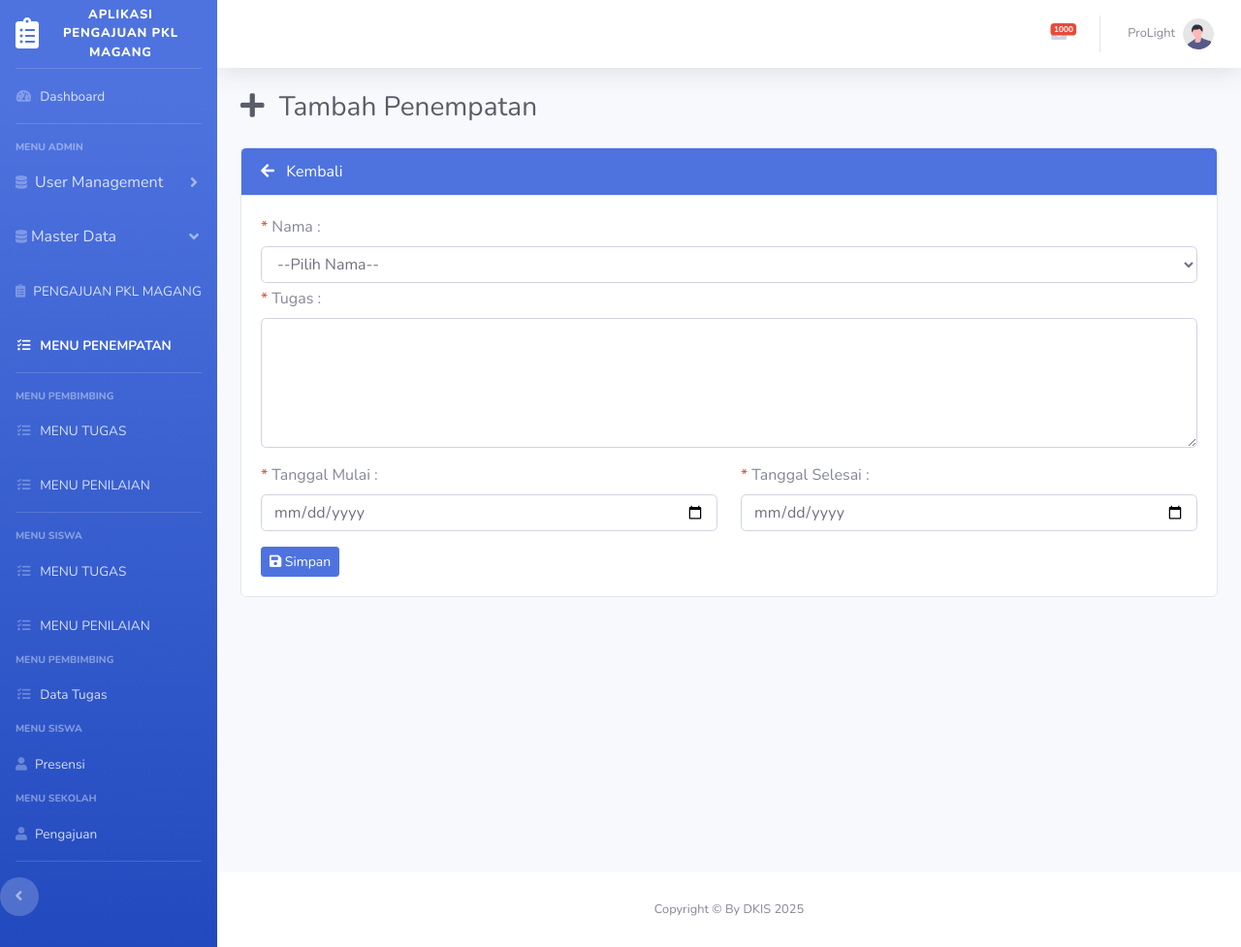
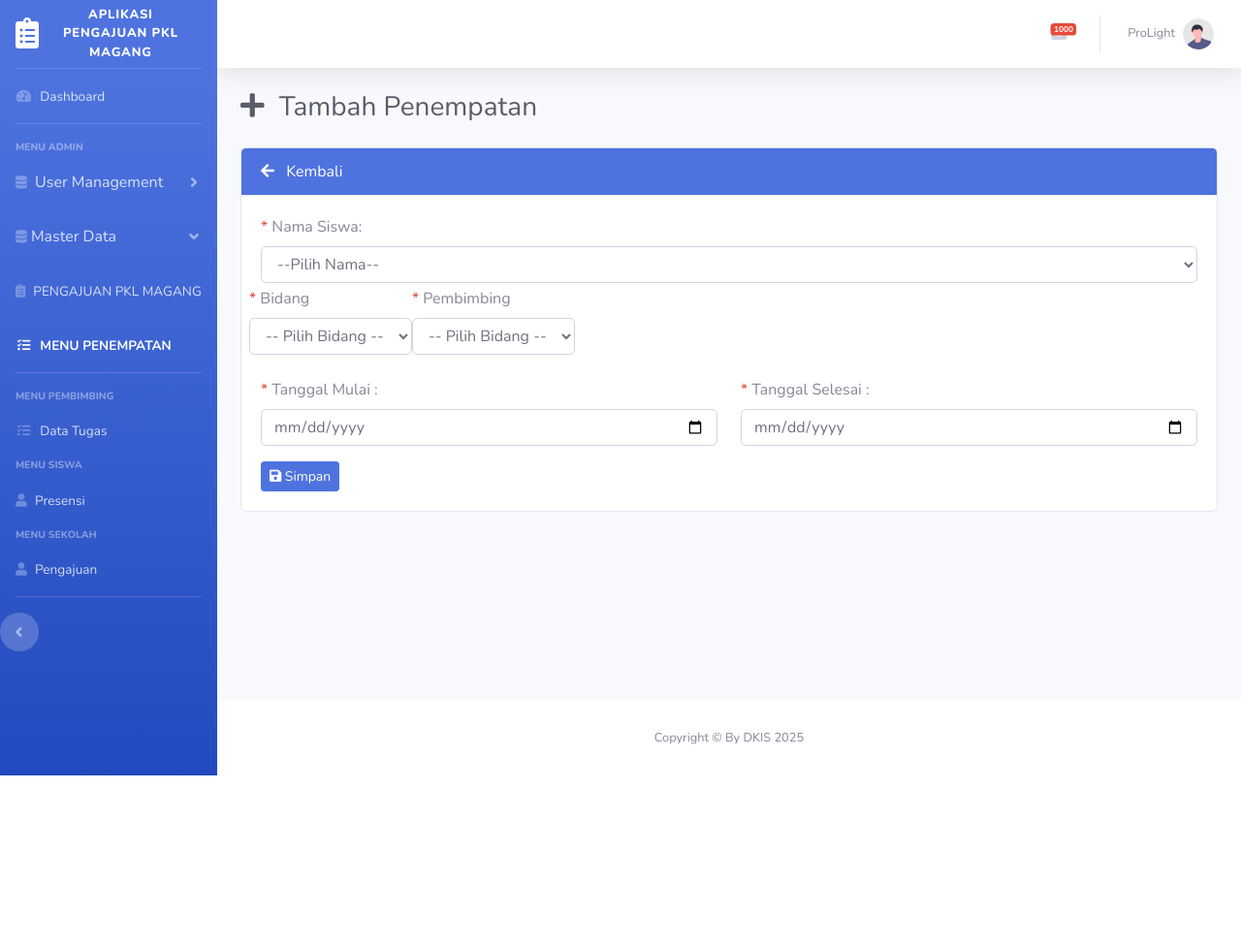
Before and after one commit to drian-syah/project-pkl, a Laravel app: page /admin/penempatan/create in a window 1280 px wide. Shown: the whole page at 97% size. After the commit the page ends 800 px from the top, so only its background shows below. Run offline with Laravel 12, Linux system fonts and the light colour scheme; a user stored in the database is signed in; data comes from the database, SQL or seed files in the repository; data that the repository does not hold is empty; style sheets or scripts are compiled from the project's sources; some libraries are stand-ins or nearby versions.

Commit message:
push revisi presentasi

```diff
--- a/app/Http/Controllers/AdminTambahSiswaController.php
+++ b/app/Http/Controllers/AdminTambahSiswaController.php
@@ -58,6 +58,6 @@ class AdminTambahSiswaController extends Controller
             'jurusan' => $request['jurusan'],
             'foto' => $foto
         ]);
-        return redirect()->route('adminPengajuanSiswaForm', $request->pengajuan_id)->with('success', 'Siswa berhasil didaftarkan.');
+        return redirect()->route('pengajuan', $request->pengajuan_id)->with('success', 'Siswa berhasil didaftarkan.');
     }
 }
--- a/app/Http/Controllers/JabatanController.php
+++ b/app/Http/Controllers/JabatanController.php
@@ -35,7 +35,7 @@ class JabatanController extends Controller
             'nama_jabatan' => $validated['nama_jabatan'],
             'created_id' => auth()->id(),
         ]);
-        return redirect()->route('tambahJabatan')->with('success', 'Jabatan Berhasil Ditambahkan.');
+        return redirect()->route('daftarJabatan')->with('success', 'Jabatan Berhasil Ditambahkan.');
     }
 
     public function edit($id)
--- a/resources/views/admin/data_bidang/tambah_bidang/index.blade.php
+++ b/resources/views/admin/data_bidang/tambah_bidang/index.blade.php
@@ -39,7 +39,7 @@
                 </div>
             </div>
             <button type="submit" class="btn btn-primary btn-sm">
-                Kirim
+                Simpan
             </button>
 
         </form>
--- a/resources/views/admin/penempatan/create.blade.php
+++ b/resources/views/admin/penempatan/create.blade.php
@@ -20,7 +20,7 @@
                     <div class="col-xl-12 mb-1">
                         <label class="form-label">
                             <span class="text-danger">*</span>
-                            Nama :</label>
+                            Nama Siswa:</label>
                             <select name="user_id" class="form-control @error('user_id') is-invalid @enderror">
                             <option selected disabled>--Pilih Nama--</option>
                             @foreach ($penempatan as $item)
@@ -33,18 +33,34 @@
                         </small>
                     @enderror
                     </div>
-                <div class="col-xl-12 mb-2">
-
-                    <label class="form-label">
-                        <span class="text-danger">*</span>
-                        Tugas :</label>
-                        <textarea name="tugas" rows="5" class="form-control  @error('tugas') is-invalid @enderror"></textarea>
-                    @error('tugas')
-                    <small class="text-danger">
-                        {{ $message }}
-                    </small>
-                @enderror
-                </div>
+                    <div class="mb-3">
+                        <label class="form-label">
+                            <span class="text-danger">*</span> Bidang
+                        </label>
+                        <select name="bidang_id" class="form-control @error('bidang_id') is-invalid @enderror">
+                            <option selected disabled>-- Pilih Bidang --</option>
+                            @foreach ($bidang as $item)
+                                <option value="{{ $item->id }}">{{ $item->nama }}</option>
+                            @endforeach
+                        </select>
+                        @error('bidang_id')
+                            <small class="text-danger">{{ $message }}</small>
+                        @enderror
+                    </div>
+                    <div class="mb-3">
+                        <label class="form-label">
+                            <span class="text-danger">*</span> Pembimbing
+                        </label>
+                        <select name="bidang_id" class="form-control @error('bidang_id') is-invalid @enderror">
+                            <option selected disabled>-- Pilih Bidang --</option>
+                            @foreach ($bidang as $item)
+                                <option value="{{ $item->id }}">{{ $item->nama }}</option>
+                            @endforeach
+                        </select>
+                        @error('bidang_id')
+                            <small class="text-danger">{{ $message }}</small>
+                        @enderror
+                    </div>
             </div>
 
             <div class="row mb-2">
--- a/resources/views/component/sidebar.blade.php
+++ b/resources/views/component/sidebar.blade.php
@@ -126,13 +126,13 @@
                 <!-- Divider -->
                 <hr class="sidebar-divider">
 
-                <div class="sidebar-heading">
+                {{-- <div class="sidebar-heading">
                     MENU PEMBIMBING
-                </div>
+                </div> --}}
 
 
                 <!-- Nav Item - Tables -->
-                <li class="nav-item {{ $menuAdminPembimbingTugas ?? '' }}">
+                {{-- <li class="nav-item {{ $menuAdminPembimbingTugas ?? '' }}">
                     <a class="nav-link" href="{{ route('tugas') }}">
                         <i class="fas fa-fw fa-tasks"></i>
                         <span>MENU TUGAS</span>
@@ -144,18 +144,18 @@
                         <i class="fas fa-fw fa-tasks"></i>
                         <span>MENU PENILAIAN</span>
                     </a>
-                </li>
+                </li> --}}
 
                 <!-- Divider -->
-                <hr class="sidebar-divider">
+                {{-- <hr class="sidebar-divider"> --}}
 
-                <div class="sidebar-heading">
+                {{-- <div class="sidebar-heading">
                     MENU SISWA
-                </div>
+                </div> --}}
 
 
                 <!-- Nav Item - Tables -->
-                <li class="nav-item {{ $menuAdminSiswaPresensi ?? '' }}">
+                {{-- <li class="nav-item {{ $menuAdminSiswaPresensi ?? '' }}">
                     <a class="nav-link" href="{{ route('tugas') }}">
                         <i class="fas fa-fw fa-tasks"></i>
                         <span>MENU TUGAS</span>
@@ -167,7 +167,7 @@
                         <i class="fas fa-fw fa-tasks"></i>
                         <span>MENU PENILAIAN</span>
                     </a>
-                </li>
+                </li> --}}
             @endcan
             @can('isPembimbing')
                 <!-- Heading -->
--- a/resources/views/welcome.blade.php
+++ b/resources/views/welcome.blade.php
@@ -76,6 +76,7 @@
           <div class="col-lg-6 order-2 order-lg-1 d-flex flex-column justify-content-center" data-aos="fade-up">
             <h1 class="mb-3">SIPKM</h1>
             <p>Sistem Informasi Pengajuan Pkl-Magang</p>
+            <p>Sistem Informasi Pengajuan PKL–Magang adalah aplikasi (biasanya berbasis web) yang digunakan oleh siswa, guru, dan instansi untuk mengatur proses pengajuan Praktik Kerja Lapangan (PKL) atau Magang secara digital.</p>
             <div class="d-flex">
               @auth
               <a href="{{ route('dashboard') }}" class="btn-get-started">Dashboard</a>
@@ -146,7 +147,7 @@
       <div class="container section-title" data-aos="fade-up">
         <span>Kontak</span>
         <h2>Kontak</h2>
-        <p>Jika Terjadi Masalah Silahkan Hubungi Atau Telusuri Di Bawah Ini!!</p>
+        <p>Apabila Anda mengalami kendala dalam penggunaan sistem, silakan menghubungi pihak terkait atau menelusuri informasi yang tersedia pada bagian berikut. Tim kami akan berupaya memberikan bantuan secepat dan sebaik mungkin.</p>
       </div><!-- End Section Title -->
 
       <div class="container" data-aos="fade-up" data-aos-delay="100">
@@ -180,7 +181,7 @@
                 </div>
               </div><!-- End Info Item -->
 
-              <iframe src="https://www.google.com/maps/embed?pb=!1m18!1m12!1m3!1d15849.964553769358!2d108.5589887121199!3d-6.709755387518452!2m3!1f0!2f0!3f0!3m2!1i1024!2i768!4f13.1!3m3!1m2!1s0x2e6ee267cb8474b3%3A0x73c7df4620b5d915!2sAlun%20Alun%20Kejaksan%20Cirebon!5e0!3m2!1sen!2sid!4v1757863423171!5m2!1sen!2sid" frameborder="0" style="border:0; width: 100%; height: 270px;" allowfullscreen="" loading="lazy" referrerpolicy="no-referrer-when-downgrade"></iframe>
+              <iframe src="https://www.google.com/maps/embed?pb=!1m18!1m12!1m3!1d3962.335604178755!2d108.55035467589508!3d-6.728844693267219!2m3!1f0!2f0!3f0!3m2!1i1024!2i768!4f13.1!3m3!1m2!1s0x2e6f1d89f269093f%3A0xe9281bd67b6f3c25!2sDinas%20Komunikasi%2C%20Informatika%20dan%20Statistik%20Kota%20Cirebon!5e0!3m2!1sid!2sid!4v1763952108271!5m2!1sid!2sid" width="600" height="450" style="border:0;" allowfullscreen="" loading="lazy" referrerpolicy="no-referrer-when-downgrade"></iframe>
             </div>
           </div>
 
```
Also changed, not shown: app/Http/Controllers/UserController.php (+6 -11 lines), resources/views/admin/user/edit.blade.php (+8 -6 lines).
